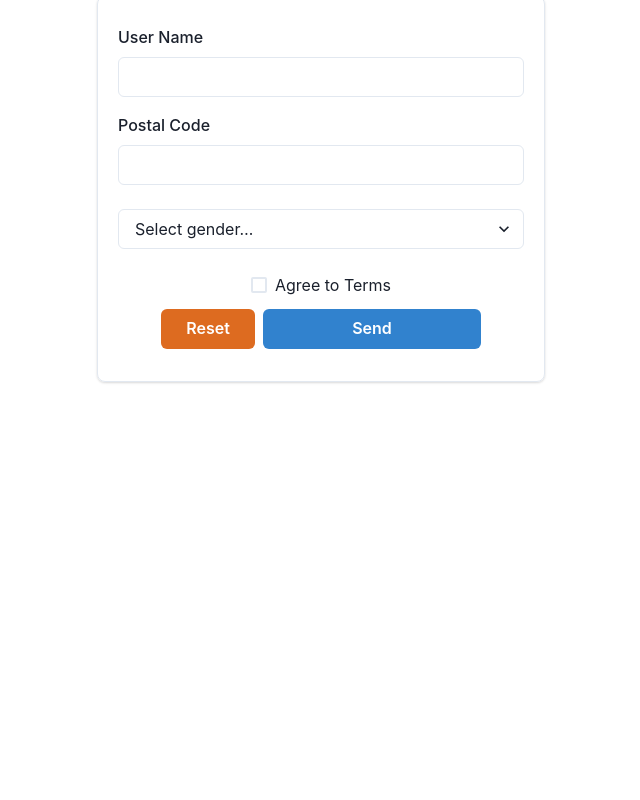
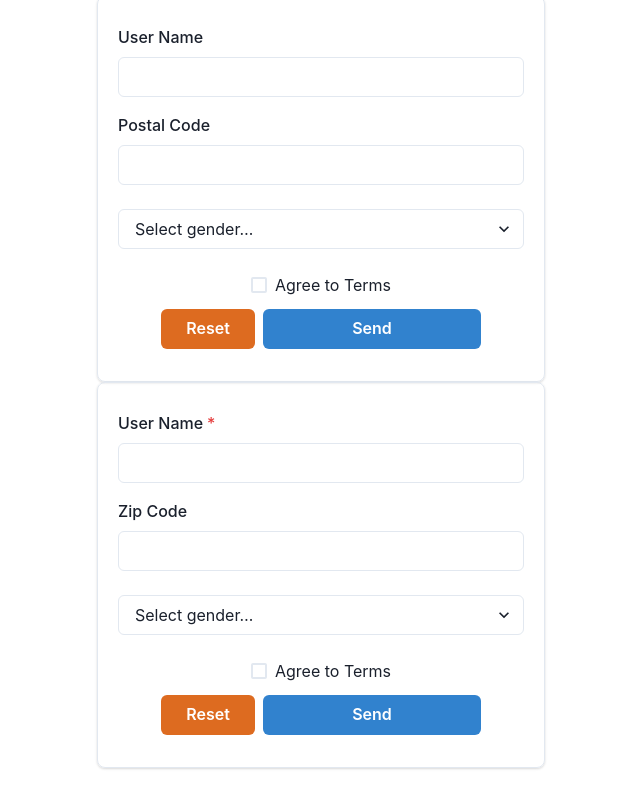
Before and after one commit to kuboya/vite-app-practice, a React (Vite) app: page / in a window 1280 px wide. Shown: the part 980-1780 px from the top of the page, without its empty margins (279-919 px from the left). Before the commit the page ends 1394 px from the top, so only its background shows below. Built offline with nearby package versions, Linux system fonts and the light colour scheme.

Commit message:
add valid form sample

```diff
--- a/package.json
+++ b/package.json
@@ -24,9 +24,12 @@
     "@chakra-ui/react": "^2.6.0",
     "@emotion/react": "^11.10.8",
     "@emotion/styled": "^11.10.8",
+    "@hookform/resolvers": "^3.1.0",
     "framer-motion": "^10.12.4",
     "react": "^18.2.0",
-    "react-dom": "^18.2.0"
+    "react-dom": "^18.2.0",
+    "react-hook-form": "^7.43.9",
+    "yup": "^1.1.1"
   },
   "devDependencies": {
     "@types/eslint": "^8.37.0",
--- /dev/null
+++ b/src/components/SampleValidForm.tsx
@@ -0,0 +1,91 @@
+import type { FC, SyntheticEvent } from 'react';
+import {
+  Box,
+  Button,
+  ButtonGroup,
+  Checkbox,
+  FormControl,
+  FormErrorMessage,
+  FormLabel,
+  Input,
+  Select,
+} from '@chakra-ui/react';
+import { yupResolver } from '@hookform/resolvers/yup';
+import { useForm } from 'react-hook-form';
+import type { SubmitHandler } from 'react-hook-form';
+import {
+  type ValidFormSchemaType,
+  ValidFormSchema,
+} from 'schemas/ValidFormSchema';
+import { genderCodes } from '../constants/genderCodes';
+
+const SampleValidForm: FC = () => {
+  const {
+    register,
+    handleSubmit,
+    reset,
+    formState: { errors },
+  } = useForm<ValidFormSchemaType>({
+    defaultValues: {
+      username: '',
+      isAgreed: false,
+    },
+    resolver: yupResolver(ValidFormSchema),
+  });
+
+  const onSubmit: SubmitHandler<ValidFormSchemaType> = (data) => {
+    console.log(data);
+  };
+
+  const onReset = (e: SyntheticEvent) => {
+    e.stopPropagation();
+    reset();
+  };
+
+  return (
+    <Box p={5} w="md" borderWidth="1px" borderRadius="lg" boxShadow="base">
+      <form onSubmit={handleSubmit(onSubmit)} action="/hoge">
+        <FormControl isInvalid={errors.username !== undefined} isRequired>
+          <FormLabel htmlFor="username" mt={2}>
+            User Name
+          </FormLabel>
+          <Input size="md" {...register('username')} />
+          <FormErrorMessage>{errors.username?.message}</FormErrorMessage>
+        </FormControl>
+        <FormControl isInvalid={errors.zipcode !== undefined}>
+          <FormLabel htmlFor="zipcode" mt={4}>
+            Zip Code
+          </FormLabel>
+          <Input size="md" maxLength={7} {...register('zipcode')} />
+          <FormErrorMessage>{errors.zipcode?.message}</FormErrorMessage>
+        </FormControl>
+        <Select my={6} placeholder="Select gender…" {...register('gender')}>
+          {Object.entries(genderCodes).map(([code, name]) => (
+            <option value={code} key={code}>
+              {name}
+            </option>
+          ))}
+        </Select>
+        <FormControl isInvalid={errors.isAgreed !== undefined}>
+          <Checkbox {...register('isAgreed')}>Agree to Terms</Checkbox>
+          <FormErrorMessage>{errors.isAgreed?.message}</FormErrorMessage>
+        </FormControl>
+        <ButtonGroup my={3} w="xs">
+          <Button
+            w="30%"
+            colorScheme="orange"
+            variant="solid"
+            onClick={onReset}
+          >
+            Reset
+          </Button>
+          <Button w="70%" colorScheme="blue" variant="solid" type="submit">
+            Send
+          </Button>
+        </ButtonGroup>
+      </form>
+    </Box>
+  );
+};
+
+export default SampleValidForm;
--- /dev/null
+++ b/src/constants/genderCodes.ts
@@ -0,0 +1,5 @@
+export const genderCodes = {
+  f: 'Famile',
+  m: 'Mile',
+  n: 'Secret',
+};
--- a/src/main.tsx
+++ b/src/main.tsx
@@ -5,6 +5,7 @@ import App from 'App';
 import CountDown from 'components/CountDown';
 import Counter from 'components/Counter';
 import SampleForm from 'components/SampleForm';
+import SampleValidForm from 'components/SampleValidForm';
 import './index.css';
 
 ReactDOM.createRoot(document.getElementById('root') as HTMLElement).render(
@@ -14,6 +15,7 @@ ReactDOM.createRoot(document.getElementById('root') as HTMLElement).render(
       <Counter />
       <CountDown />
       <SampleForm />
+      <SampleValidForm />
     </ChakraProvider>
   </React.StrictMode>
 );
--- /dev/null
+++ b/src/schemas/ValidFormSchema.ts
@@ -0,0 +1,12 @@
+import * as yup from 'yup';
+import type { InferType } from 'yup';
+import { genderCodes } from '../constants/genderCodes';
+
+export const ValidFormSchema = yup.object({
+  username: yup.string().required('Username is required'),
+  zipcode: yup.string().max(7).matches(/\d{7}/, 'Zipcode must be 7 digits'),
+  gender: yup.string().oneOf(Object.keys(genderCodes)), // 'f' | 'm' | 'n'
+  isAgreed: yup.boolean().oneOf([true], 'You must agree to the terms'),
+});
+
+export type ValidFormSchemaType = InferType<typeof ValidFormSchema>;
```
Also changed, not shown: 1 other file (tests, documents, lock files or other folders).
